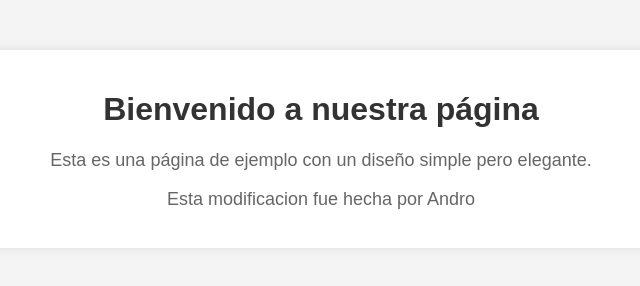
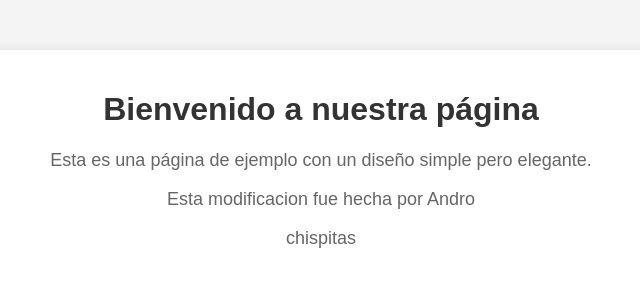
Before and after one commit to DSW2025/Practice1, a plain HTML site: page index.html in a window 1280 px wide. Shown: the whole page, without its empty margins (319-959 px from the left). Drawn offline with Linux system fonts and the light colour scheme.

Commit message:
feat: modificacion 21 de febrero index.html

```diff
--- a/index.html
+++ b/index.html
@@ -34,6 +34,7 @@
         <h1>Bienvenido a nuestra página</h1>
         <p>Esta es una página de ejemplo con un diseño simple pero elegante.</p>
         <p>Esta modificacion fue hecha por Andro</p>
+        <p>chispitas</p>
     </div>
 </body>
 </html>
```
